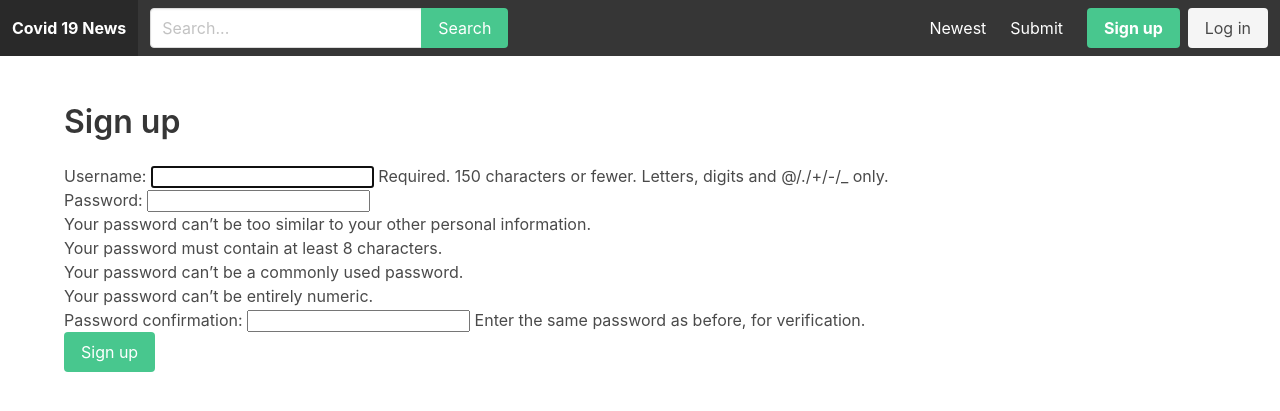
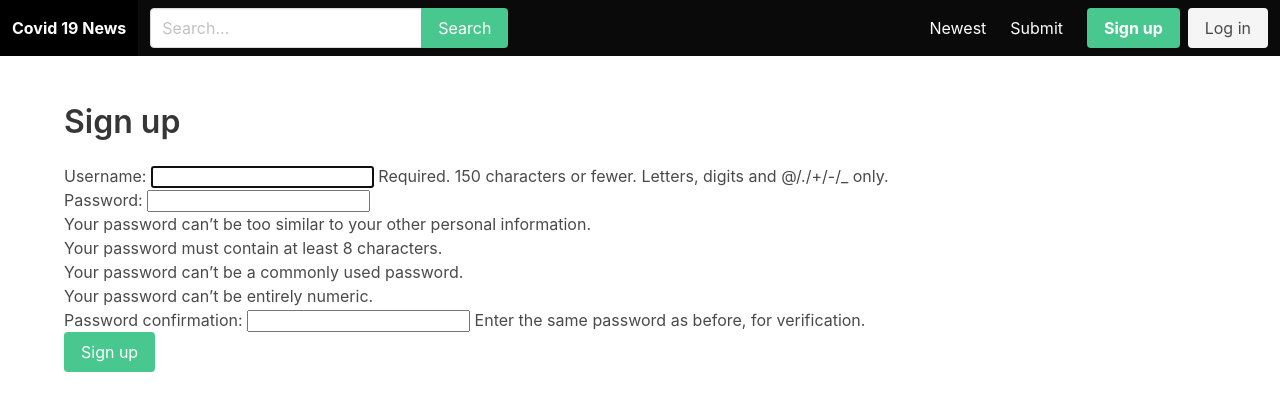
Before and after one commit to EMQ10/Final, a Django app: page /signup/ in a window 1280 px wide. Shown: the top 411 px of the page. Run offline with Django 3.2, Linux system fonts and the light colour scheme; parts of the project's set-up code (start-up, migrations or seed data) failed here and were passed over.

Commit message:
Initial commit

```diff
--- a/Go/apps/core/templates/core/base.html
+++ b/Go/apps/core/templates/core/base.html
@@ -15,7 +15,7 @@
 
     <body>
         <!-- Nav -->
-        <nav class="navbar is-dark">
+        <nav class="navbar is-black">
             <div class="navbar-brand">
                 <a href="/" class="navbar-item"><strong>Covid 19 News</strong></a>
             </div>
@@ -31,9 +31,13 @@
 
                                 <div class="control">
                                     <button class="button is-success">Search</button>
+
                                 </div>
+
                             </div>
                         </form>
+
+
                     </div>
                 </div>
                 <div class="navbar-end">
```
